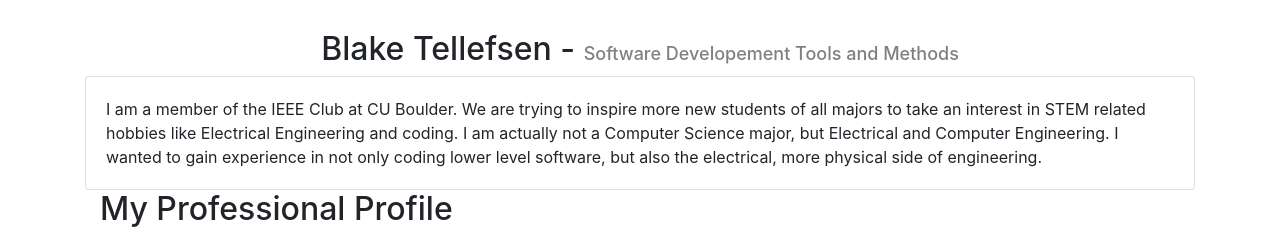
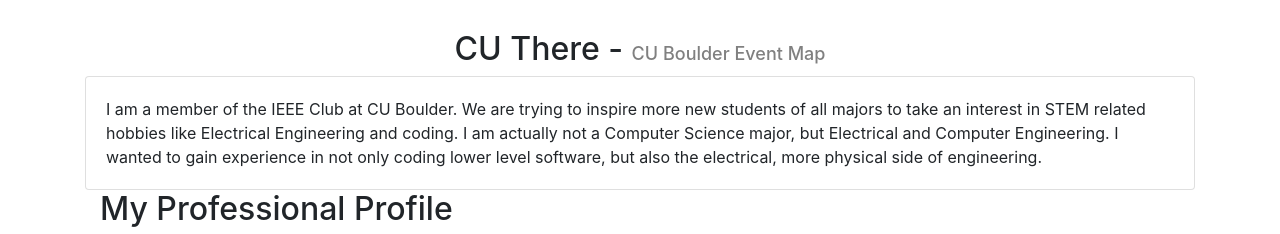
Before and after one commit to justindeng21/All-Project-Code-Components, a plain HTML site: page Project Website/views/CUThere_Home.html in a window 1280 px wide. Shown: the top 234 px of the page. Drawn offline with nearby package versions, Linux system fonts and the light colour scheme.

Commit message:
Update CUThere_Home.html

```diff
--- a/Project Website/views/CUThere_Home.html
+++ b/Project Website/views/CUThere_Home.html
@@ -1,8 +1,8 @@
 <!DOCTYPE html>
-<!--Blake Tellefsen-->
+<!--CU There-->
 <html>
 	<head>
-		<title>About Me</title>
+		<title>CU There</title>
 		<meta charset="utf-8">
 		<meta name="viewport" content="width=device-width, initial-scale=1">
 		<!-- Latest compiled and minified CSS -->
@@ -18,7 +18,7 @@
 	<div class="container" style="margin-top:30px">
 		<div class="row">
 			<div class="col-sm-12" style="text-align:center">
-				<h2>Blake Tellefsen - <span style="color:grey;"><font size="4">Software Developement Tools and Methods
+				<h2>CU There - <span style="color:grey;"><font size="4">CU Boulder Event Map
 				</font></span></h2>
 			</div>
 		</div>
```
